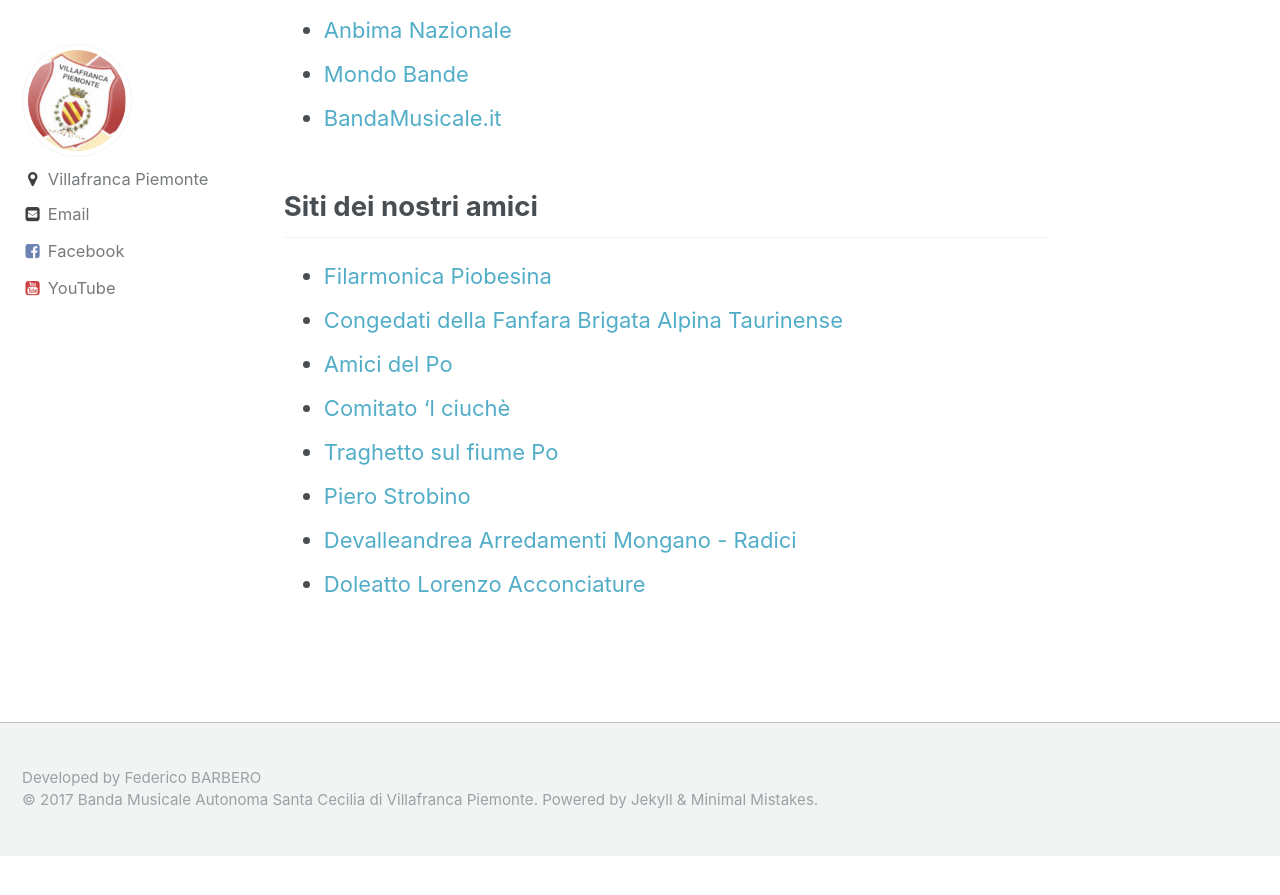
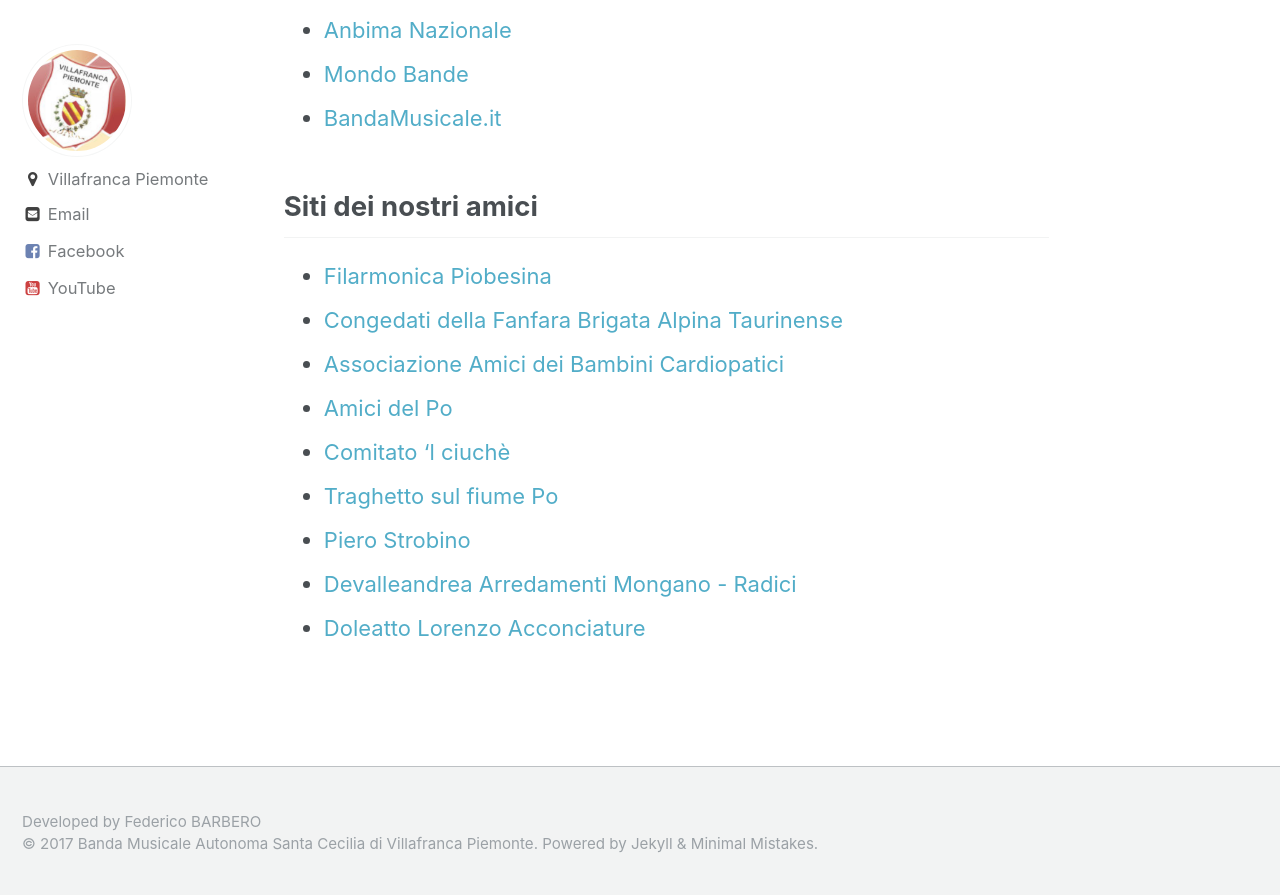
Before and after one commit to BandaVillaSCecilia/BandaVillaSCecilia.github.io, a Jekyll site: the page built from _pages/Contatti.md, in a window 1280 px wide and 900 px high, scrolled down 1220 px. Shown: the top 895 px of the window. Built offline with Jekyll 4.4.1, drawn with Linux system fonts in a browser that asks for light colours; our own code applies the rules of GitHub Pages for plain Markdown files; before the commit the page ends 2076 px from its top, so only the background shows below that.

Commit message:
Added amici bambini cardiopatici

```diff
--- a/_pages/Contatti.md
+++ b/_pages/Contatti.md
@@ -31,6 +31,7 @@
 ## Siti dei nostri amici
 - [Filarmonica Piobesina](http://www.filarmonicapiobesina.it/)
 - [Congedati della Fanfara Brigata Alpina Taurinense](http://www.congedatifanfarataurinense.it/)
+- [Associazione Amici dei Bambini Cardiopatici](https://www.aabambinicardiopatici.it/)
 - [Amici del Po](http://www.amicidelpo.net/)
 - [Comitato 'l ciuchè](http://www.comitatolciuche.it/)
 - [Traghetto sul fiume Po](http://web.tiscali.it/traghettosulpo/)
```
